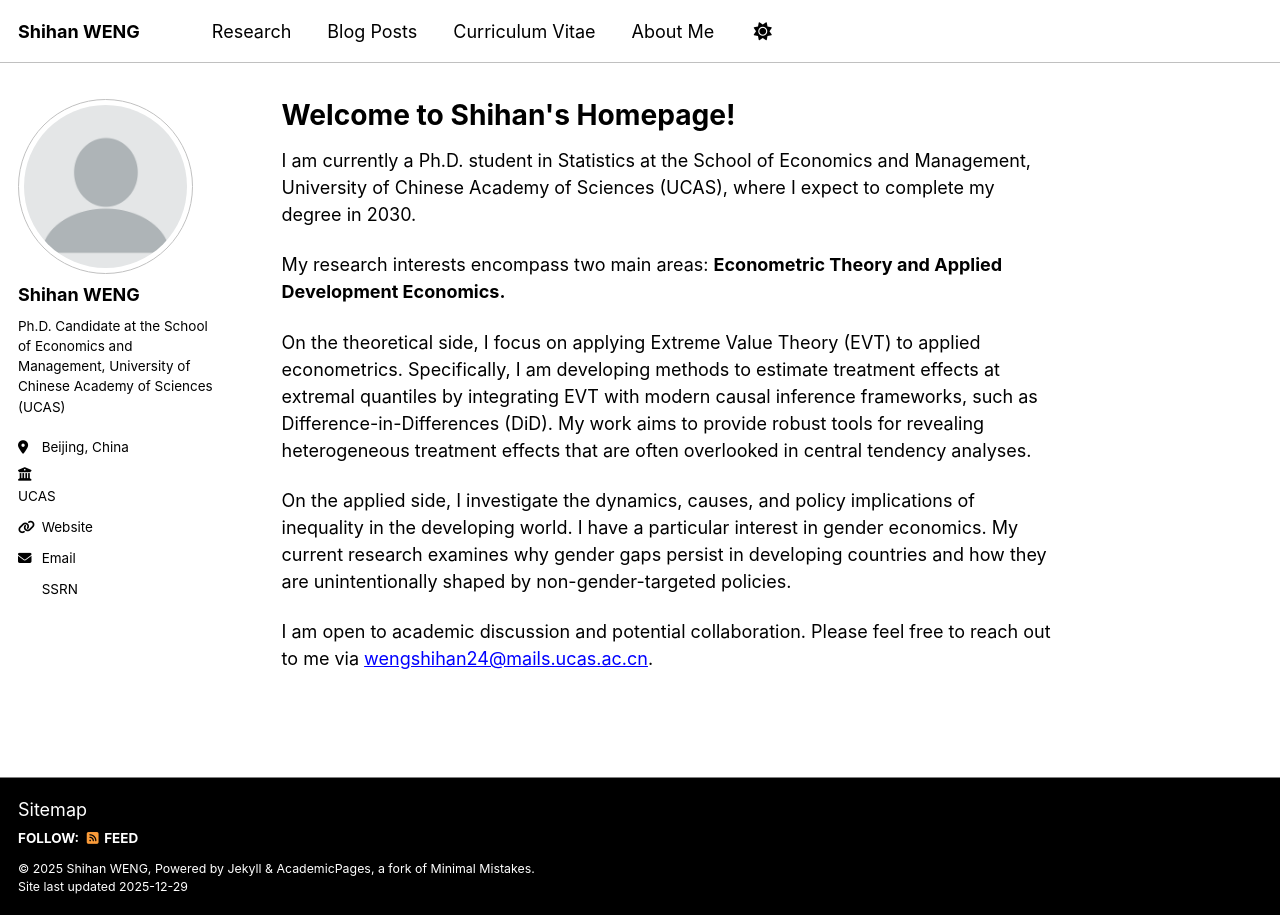
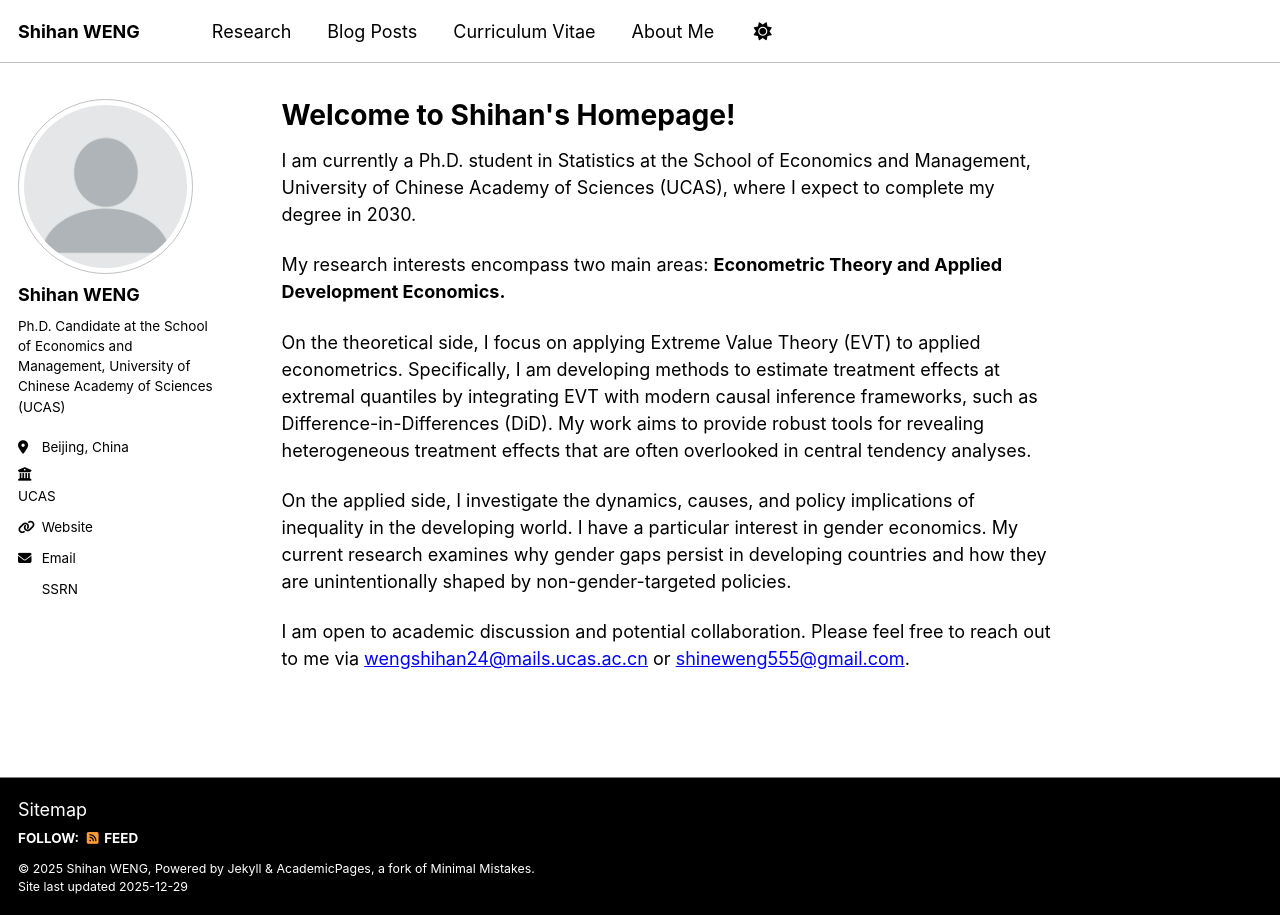
Before and after one commit to ShihanWENG/ShihanWENG.github.io, a Jekyll site: the page built from _pages/about.md, in a window 1280 px wide. Built offline with Jekyll 4.4.1, drawn with Linux system fonts in a browser that asks for light colours; some web fonts are replaced; a script bundle is joined from its source files by our own code; library files that are not in the unit come from our copies.

Commit message:
Update about.md

```diff
--- a/_pages/about.md
+++ b/_pages/about.md
@@ -15,4 +15,4 @@ On the theoretical side, I focus on applying Extreme Value Theory (EVT) to appli
 
 On the applied side, I investigate the dynamics, causes, and policy implications of inequality in the developing world. I have a particular interest in gender economics. My current research examines why gender gaps persist in developing countries and how they are unintentionally shaped by non-gender-targeted policies.
 
-I am open to academic discussion and potential collaboration. Please feel free to reach out to me via [wengshihan24@mails.ucas.ac.cn](mailto:wengshihan24@mails.ucas.ac.cn).
+I am open to academic discussion and potential collaboration. Please feel free to reach out to me via [wengshihan24@mails.ucas.ac.cn](mailto:wengshihan24@mails.ucas.ac.cn) or [shineweng555@gmail.com](mailto:shineweng555@gmail.com).
```
